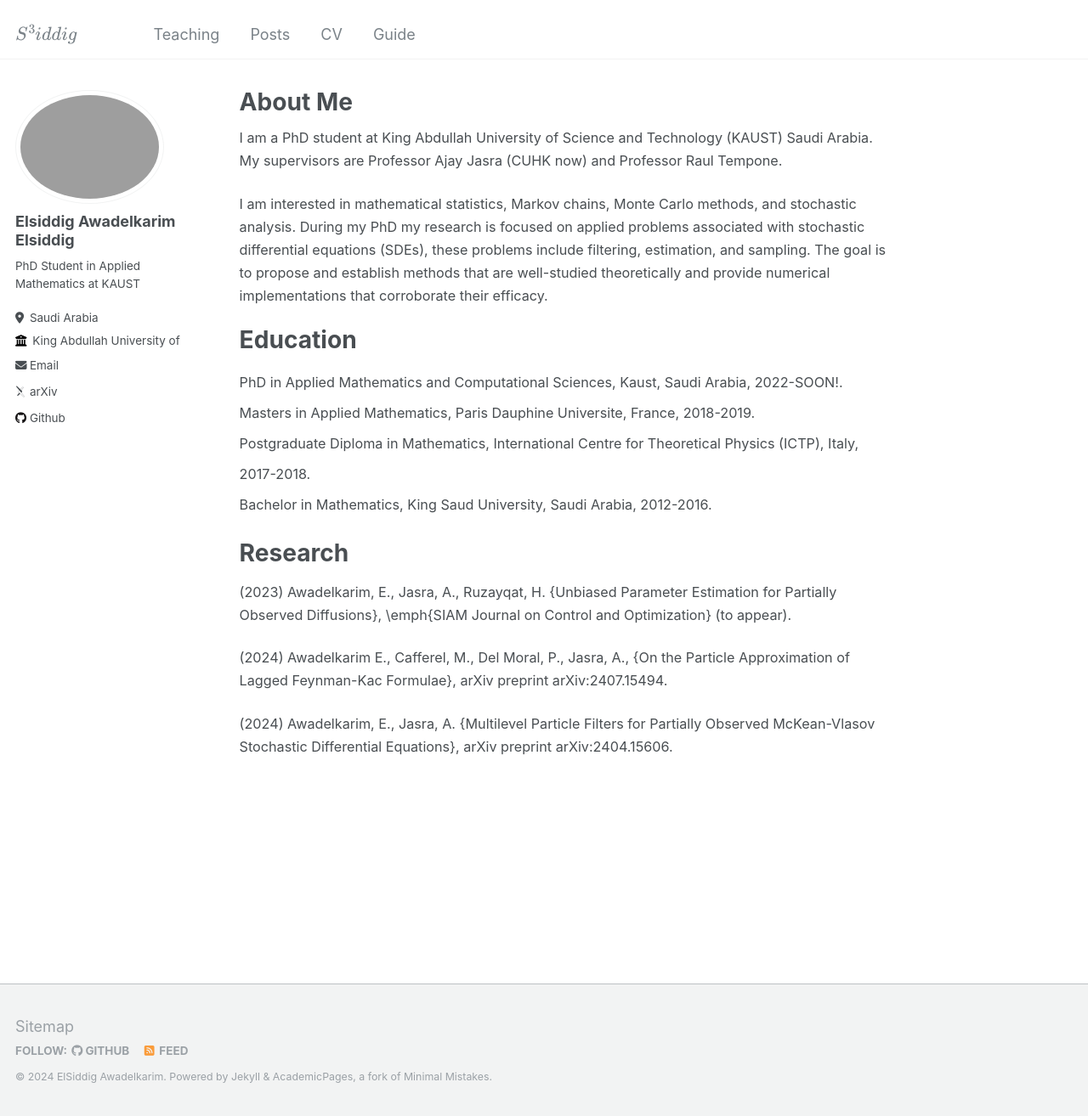
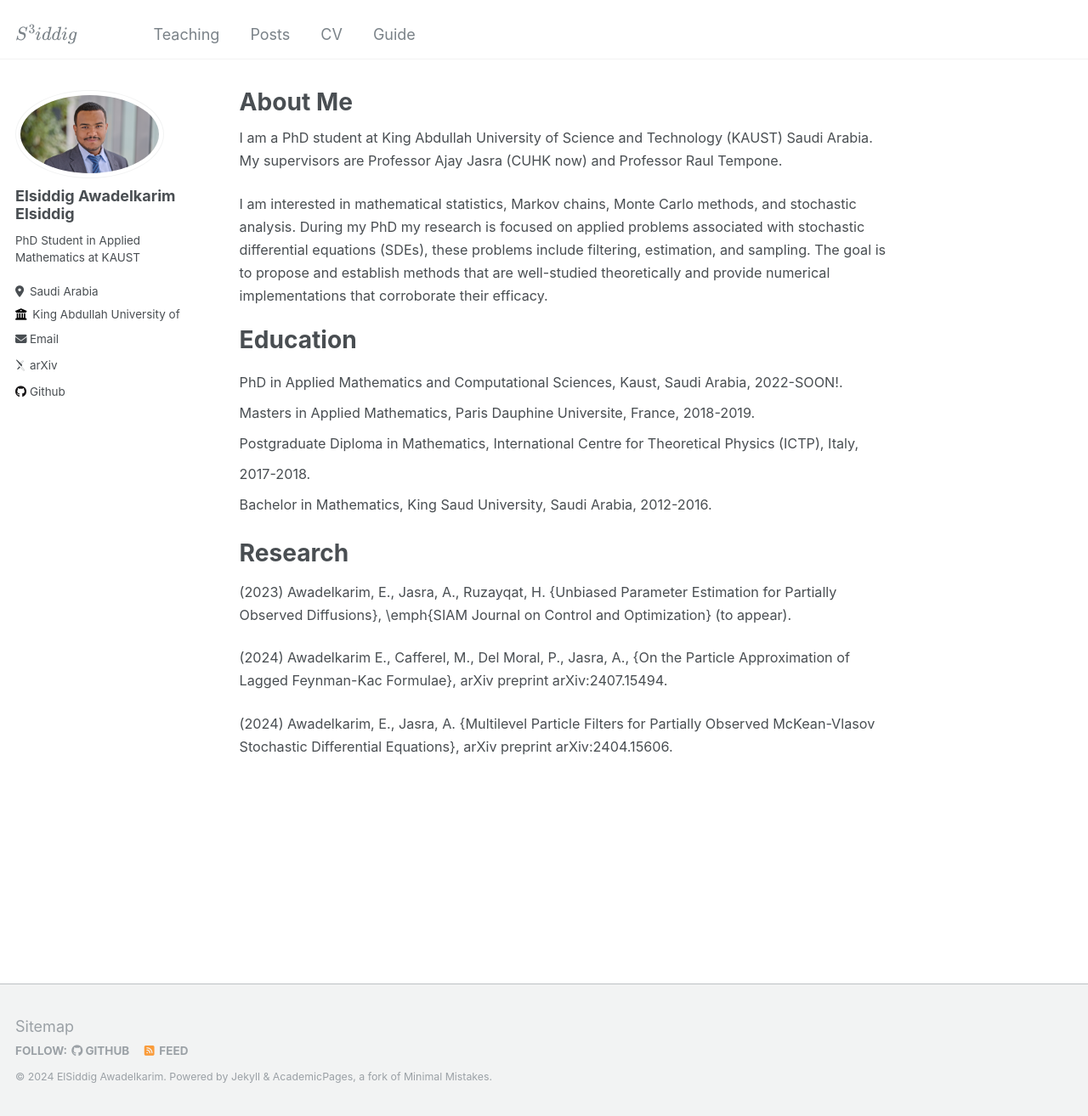
Before and after one commit to siddigss/siddigss.github.io, a Jekyll site: the page built from _pages/about.md, in a window 1280 px wide and 1314 px high. Shown: the whole window at 85% size. Built offline with Jekyll 4.4.1, drawn with Linux system fonts in a browser that asks for light colours; some web fonts are replaced.

Commit message:
Update _config.yml

```diff
--- a/_config.yml
+++ b/_config.yml
@@ -21,7 +21,7 @@
 #               Additional customization can be done by editing /_includes/author-profile.html
 author:
   # Biographic information
-  avatar           : "siddig.png"
+  avatar           : "siddig.jpg"
   name             : "Elsiddig Awadelkarim Elsiddig"
   pronouns         : # example: "she/her"
   bio              : "PhD Student in Applied Mathematics at KAUST"
```
